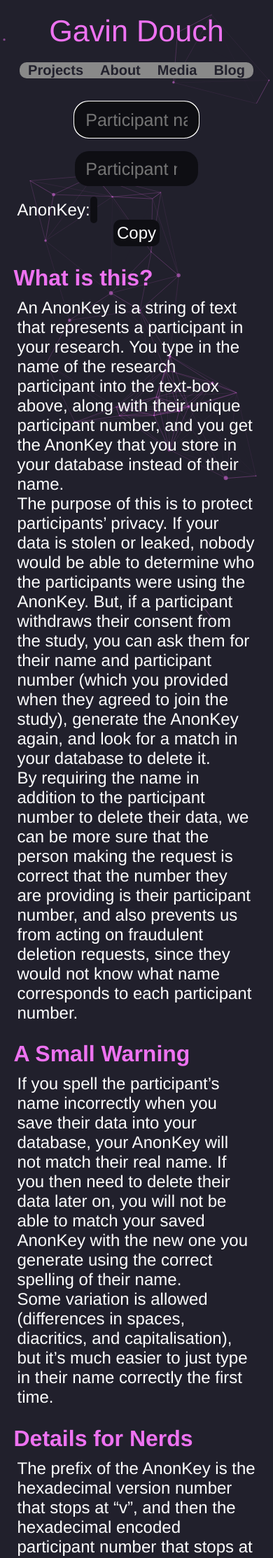
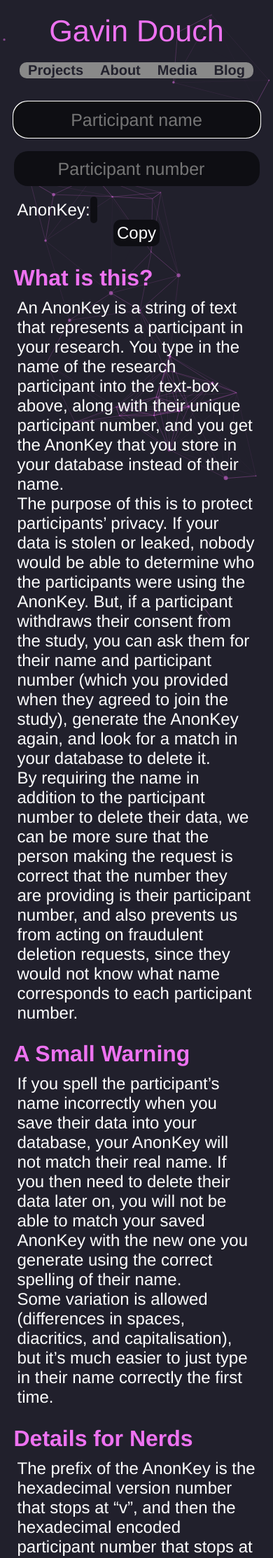
Before and after one commit to Coedice/website, a Jekyll site: the page built from projects/anonkey.md, in a window 390 px wide. Shown: the top 2227 px of the page at 70% size. Built offline with Jekyll 4.4.1, drawn with Linux system fonts in a browser that asks for light colours.

Commit message:
Fix Anonkey inputs widths in mobile styles

```diff
--- a/_sass/anonkey.mobile.scss
+++ b/_sass/anonkey.mobile.scss
@@ -1,4 +1,4 @@
-#participantNameInput {
+#anonKeyFields > input {
   width: 100%;
 }
 
```
